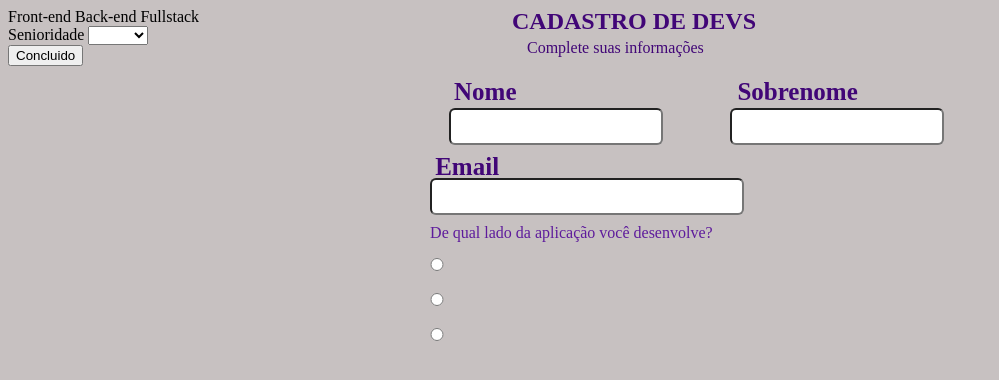
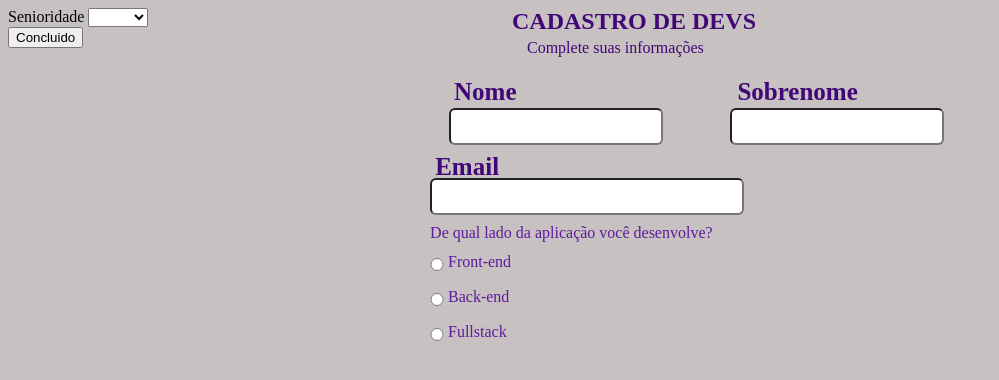
Before and after one commit to ezequielPAsilva/formul-rio, a plain HTML site: page index.html in a window 1280 px wide. Shown: the whole page, without its empty margins (0-999 px from the left). Drawn offline with Linux system fonts and the light colour scheme.

Commit message:
reorganizando os radios

```diff
--- a/style.css
+++ b/style.css
@@ -110,5 +110,23 @@ body{
     left: 33%;
     margin-top: 320px;
     width: 20px;
+}
 
+#frontend{
+    position: absolute;
+    left: 35%;
+    margin-top: 245px;
+    color: rgb(94, 27, 156);
 }
+#backend{
+    position: absolute;
+    left: 35%;
+    margin-top: 280px;
+    color: rgb(94, 27, 156);
+}
+#fulsteck{
+    position: absolute;
+    left: 35%;
+    margin-top: 315px;
+    color: rgb(94, 27, 156);
+}
```
